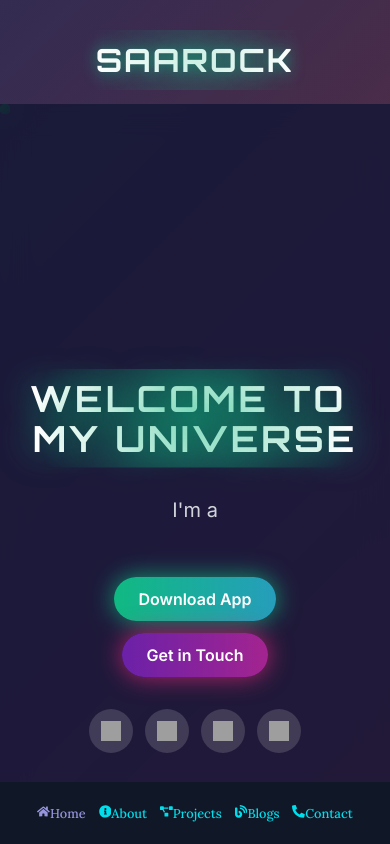
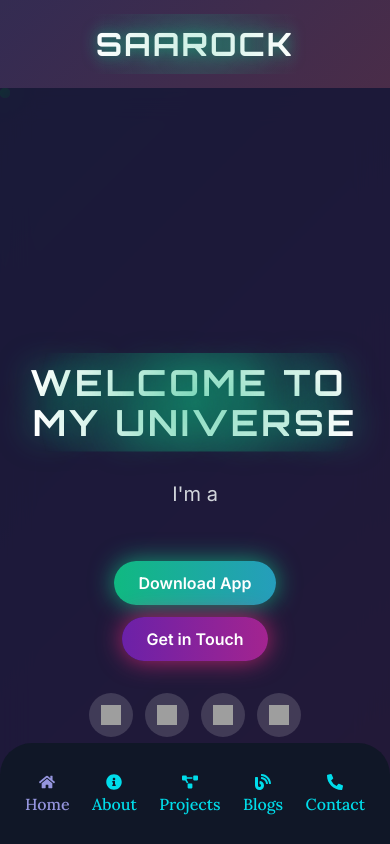
Before and after one commit to saarock/saarock.me, a React (Vite) app: page / in a window 390 px wide. Shown: the top 844 px of the page. Built offline with nearby package versions, Linux system fonts and the light colour scheme; grey boxes are pictures that could not be loaded.

Commit message:
improved nav ui

```diff
--- a/package.json
+++ b/package.json
@@ -18,6 +18,7 @@
     "react-dom": "^19.0.0",
     "react-icons": "^5.5.0",
     "react-router": "^7.5.1",
+    "react-top-loading-bar": "^3.0.2",
     "typed-js": "^0.2.3"
   },
   "devDependencies": {
--- a/src/components/header/Header.css
+++ b/src/components/header/Header.css
@@ -124,26 +124,35 @@ mobile menus css start
   width: 100%;
   background: rgba(17, 24, 39, 0.981);
   left: 0;
+  border-top-left-radius: 2rem;
+  border-top-right-radius: 2rem;
+  padding: 1.5rem;
 }
 .sb-mobile-menu-content {
   display: flex;
   justify-content: center;
-  padding: 1rem;
   font-size: 0.8rem;
   text-align: center;
+  gap: 0.6rem;
 
 
+}
+.sb-mobile-nav-details {
+  display: flex;
+  flex-direction: column;
 }
 .sb-mobile-nav-link {
   padding: 0.4rem;
   border-radius: 1rem;
+  font-size: 1rem;
 }
 .sb-mobile-menu-content .sb-mobile-nav-link-active {
-  /* background: rgba(17, 55, 137, 0.7); */
   color: rgb(149, 149, 222);
 }
 
 /* Mobile menu css end */
+
+
   .sb-desktop-menu {
     display: none;
   }
--- a/src/components/header/Header.tsx
+++ b/src/components/header/Header.tsx
@@ -3,7 +3,7 @@ import { gsap } from "gsap";
 import { NavLink } from "react-router";
 import { FaHome, FaInfoCircle, FaProjectDiagram, FaBlog, FaPhoneAlt } from "react-icons/fa"; // Import the icons
 import "./Header.css";
-import useTopLoader from "../../hooks/useTopLoader";
+
 
 interface NavItem {
   name: string;
@@ -24,7 +24,7 @@ const Header: React.FC = () => {
   const mobileToggleRef = useRef<HTMLButtonElement>(null);
   const mobileMenuRef = useRef<HTMLDivElement>(null);
   const navLinkRefs: NavLinkRef = useRef([]);
-  const { width } = useTopLoader();
+
 
   useEffect(() => {
     // Handle scroll for header background
@@ -86,16 +86,6 @@ const Header: React.FC = () => {
       className={`sb-header ${isScrolled ? "sb-header-scrolled" : ""}`}
       ref={headerRef}
     >
-      <div
-        className="sb-top-loader"
-        style={{
-          width: `${width}px`,
-          backgroundColor: "red",
-          height: "1rem",
-          transition: "ease-in-out",
-          transitionDelay: "9s",
-        }}
-      ></div>
       <div className="sb-header-overlay"></div>
       <nav className="sb-nav-container">
         <div className="sb-nav-content">
@@ -142,8 +132,11 @@ const Header: React.FC = () => {
                 }
                 onClick={() => setIsOpen(false)}
               >
-                <span className="sb-mobile-nav-link-icon">{item.icon}</span>
-                {item.name}
+
+               <div className="sb-mobile-nav-details">
+               <span className="sb-mobile-nav-link-icon">{item.icon}</span>
+               {item.name}
+               </div>
               </NavLink>
             ))}
           </div>
--- a/src/hooks/useTopLoader.tsx
+++ /dev/null
@@ -1,24 +0,0 @@
-import { useEffect, useState } from "react";
-import { useLocation } from "react-router";
-
-/**
- *
- * @learn Learn again about the cleanup function in the react and know the latest news when the react mount and un-mount the pages and write the algo;
- */
-const useTopLoader = () => {
-  const [width, setWidth] = useState<number>(0);
-  const location = useLocation();
-  useEffect(() => {
-    setWidth(1000000);
-
-    setTimeout(() => {
-      console.log("this");
-      setWidth(0);
-    }, 2000);
-    return () => {};
-  }, [location.pathname]);
-
-  return { width };
-};
-
-export default useTopLoader;
```
Also changed, not shown: 1 other file (tests, documents, lock files or other folders).
